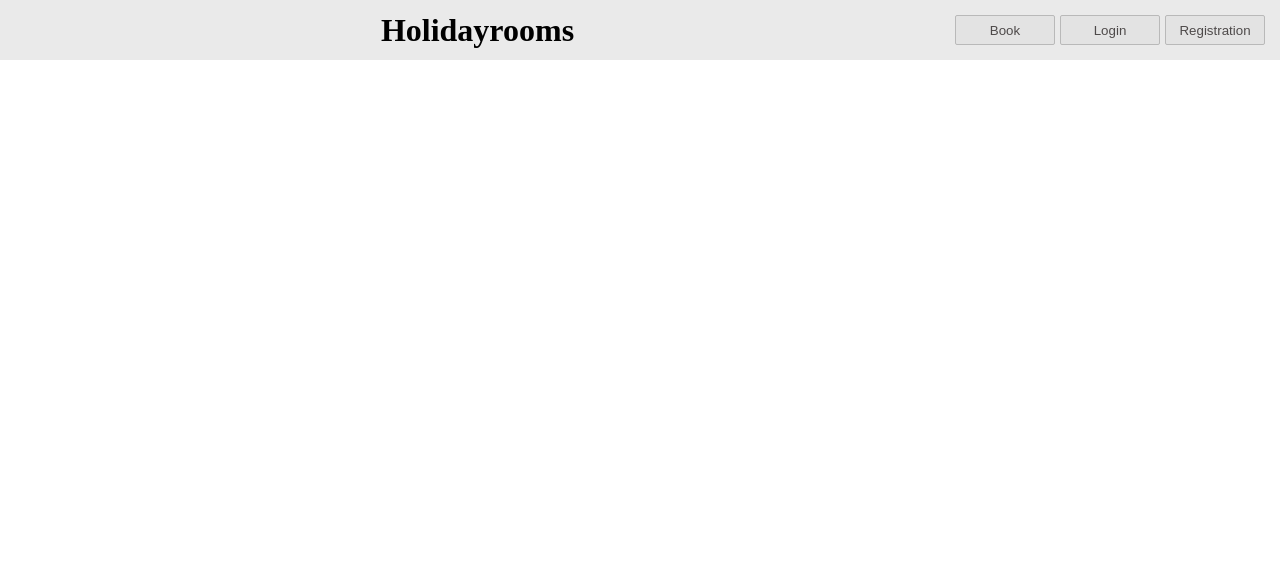
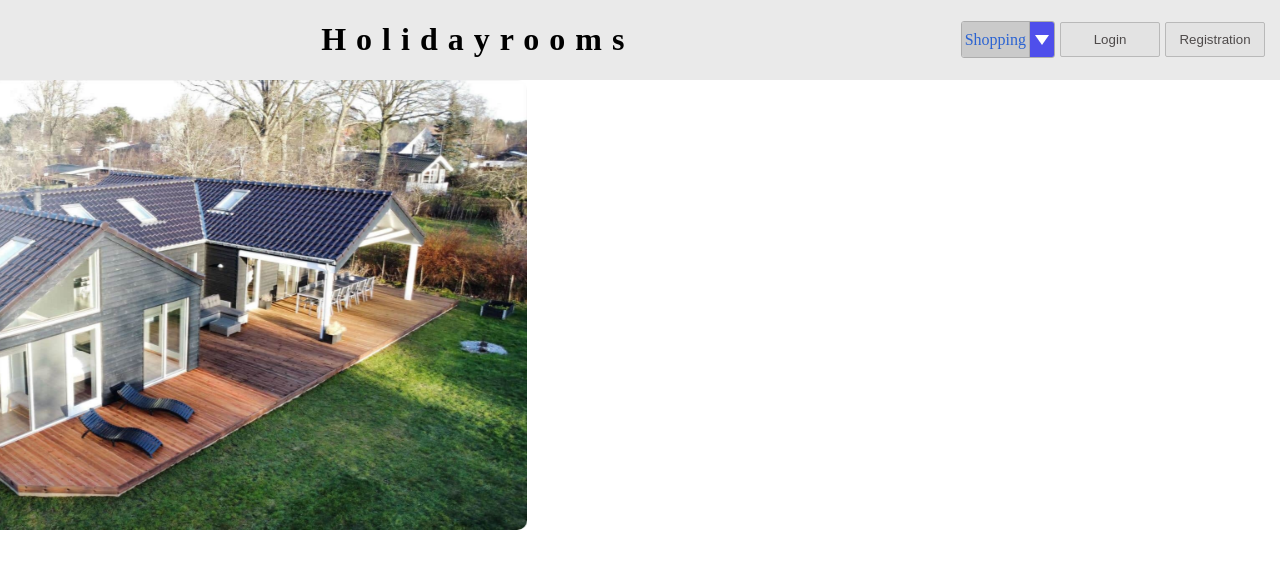
Before and after one commit to Shakesbeer1564/ITP_Ferienhaus, a PHP site: page / in a window 1280 px wide. Shown: the top 569 px of the page. Run offline with PHP 8.4, Linux system fonts and the light colour scheme.

Commit message:
first design of the app bar

```diff
--- a/holidayrooms/index.html
+++ b/holidayrooms/index.html
@@ -18,11 +18,32 @@
     <div class="heading">
       <h1>Holidayrooms</h1>
     </div>
+    <!-- Order overview -->
+    <div class="overview-container">
+      <div class="title">
+        <span>Shopping</span>
+      </div>
+      <div class="arrow">
+        <div class="arrow-implement">
+        </div>
+      </div>
+    </div>
     <div class="buttons">
-      <button>Book</button>
       <button>Login</button>
       <button>Registration</button>
     </div>
   </div>
+
+  <!-- Slider -->
+  <div class="carousel">
+    <div class="carousel-images">
+      <img src="./assets/16340d92-59e5-4fd6-b880-088f5b7a7383.jpg" alt="Bild 1" class="carousel-image">
+      <img src="./assets/21-vorsee-umlaufende-sonnenterrasse-und-umzaeunter-garten-1920x1080.jpg" alt="Bild 2" class="carousel-image">
+      <img src="./assets/5bdef9c5-329b-4bbf-8bf8-9057e983a72e.jpg" alt="Bild 3" class="carousel-image">
+      <img src="./assets/ferienhaus-suedschweden-rechts.jpg" alt="Bild 4" class="carousel-image">
+      <img src="./assets/b87a2203-aafb-4329-91d4-5acd072cdab4.jpg" alt="Bild 5" class="carousel-image">
+      <img src="./assets/ferienhaus-suedschweden-vallesborg.jpg" alt="Bild 6" class="carousel-image">
+    </div>
+  </div>
 </body>
 </html>
--- a/holidayrooms/style.css
+++ b/holidayrooms/style.css
@@ -5,12 +5,14 @@ html, body{
 /* App-bar styling */
 .app-bar-container{
   display: flex;
+  flex-flow: row wrap;
   width: 100%;
-  height: 60px;
+  height: 100%;
   background-color: rgb(234, 234, 234);
   align-items: center;
   justify-content: space-between;
   overflow: hidden;
+  gap: 5px;
 }
 
 .app-bar-container .heading{
@@ -23,10 +25,59 @@ html, body{
   justify-content: center;
 }
 
+.app-bar-container .heading h1{
+  letter-spacing: 10px;
+}
+
+.app-bar-container .overview-container{
+  display: flex;
+  align-items: center;
+  width: fit-content;
+  border: 1px solid rgb(173, 173, 173);
+  border-radius: 3px;
+  height: 35px;
+  overflow: hidden;
+}
+
+.app-bar-container .overview-container .title{ /*Title container*/
+  position: relative;
+  height: 100%;
+  color: rgb(43, 99, 210);
+  border-right: 1px solid rgb(173, 173, 173);
+  background-color: rgb(202, 202, 202);
+  display: flex;
+  align-items: center;
+  text-align: center;
+  padding-left: 3px;
+  padding-right: 3px;
+}
+
+.app-bar-container .overview-container .arrow{ /*Arrow container*/
+  display: flex;
+  box-sizing: border-box;
+  align-items: center;
+  justify-content: center;
+  background-color: rgba(9, 9, 237, 0.685);
+  padding-left: 5px;
+  padding-right: 5px;
+  position: relative;
+  height: 35px;
+  width: 100%;
+  cursor: pointer;
+}
+
+.app-bar-container .overview-container .arrow-implement{ /*Arrow down*/
+  width: 0;
+  height: 0;
+  border-left: 7px solid transparent;
+  border-right: 7px solid transparent;
+  border-top: 10px solid white;
+}
+
 .app-bar-container .buttons{
   margin-left: auto;
   margin-right: 15px;
-  height: 100%;
+  height: 35px;
   display: flex;
   gap: 5px;
   align-items: center;
@@ -39,8 +90,7 @@ html, body{
   border-radius: 2px;
   background-color: rgb(227, 227, 227);
   width: 100px;
-  height: 50%;
-
+  height: 100%;
 }
 
 .app-bar-container .buttons button:hover{
@@ -51,3 +101,36 @@ html, body{
 .app-bar-container .buttons button:active{
   background-color: rgb(198, 198, 198);
 }
+
+/* Slider for pictures */
+.carousel {
+  width: 80%;
+  max-width: 800px;
+  position: relative;
+  overflow: hidden;
+  border-radius: 10px;
+}
+
+.carousel-images {
+  display: flex;
+  transition: transform 1s ease-in-out;
+}
+
+.carousel-image {
+  min-width: 100%;
+  height: auto;
+}
+
+@keyframes slide {
+  0% {
+      transform: translateX(0);
+  }
+  100% {
+      transform: translateX(-100%);
+  }
+}
+
+/* Animation für den Bildwechsel */
+.carousel {
+  animation: slide 30s infinite;
+}
```
Also changed, not shown: holidayrooms/assets/16340d92-59e5-4fd6-b880-088f5b7a7383.jpg (added), holidayrooms/assets/21-vorsee-umlaufende-sonnenterrasse-und-umzaeunter-garten-1920x1080.jpg (added), holidayrooms/assets/5bdef9c5-329b-4bbf-8bf8-9057e983a72e.jpg (added), holidayrooms/assets/b87a2203-aafb-4329-91d4-5acd072cdab4.jpg (added), holidayrooms/assets/ferienhaus-suedschweden-rechts.jpg (added), holidayrooms/assets/ferienhaus-suedschweden-vallesborg.jpg (added).
